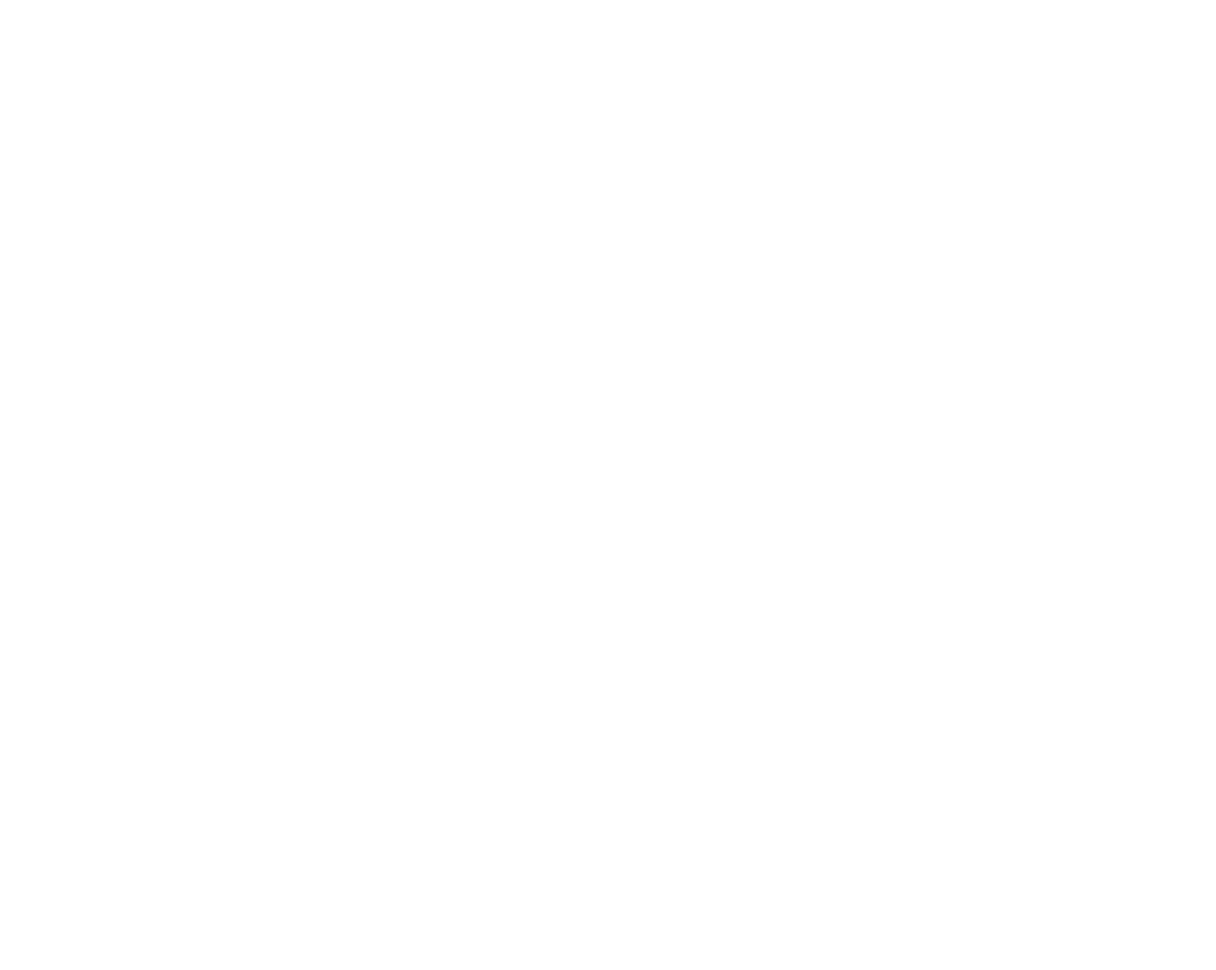
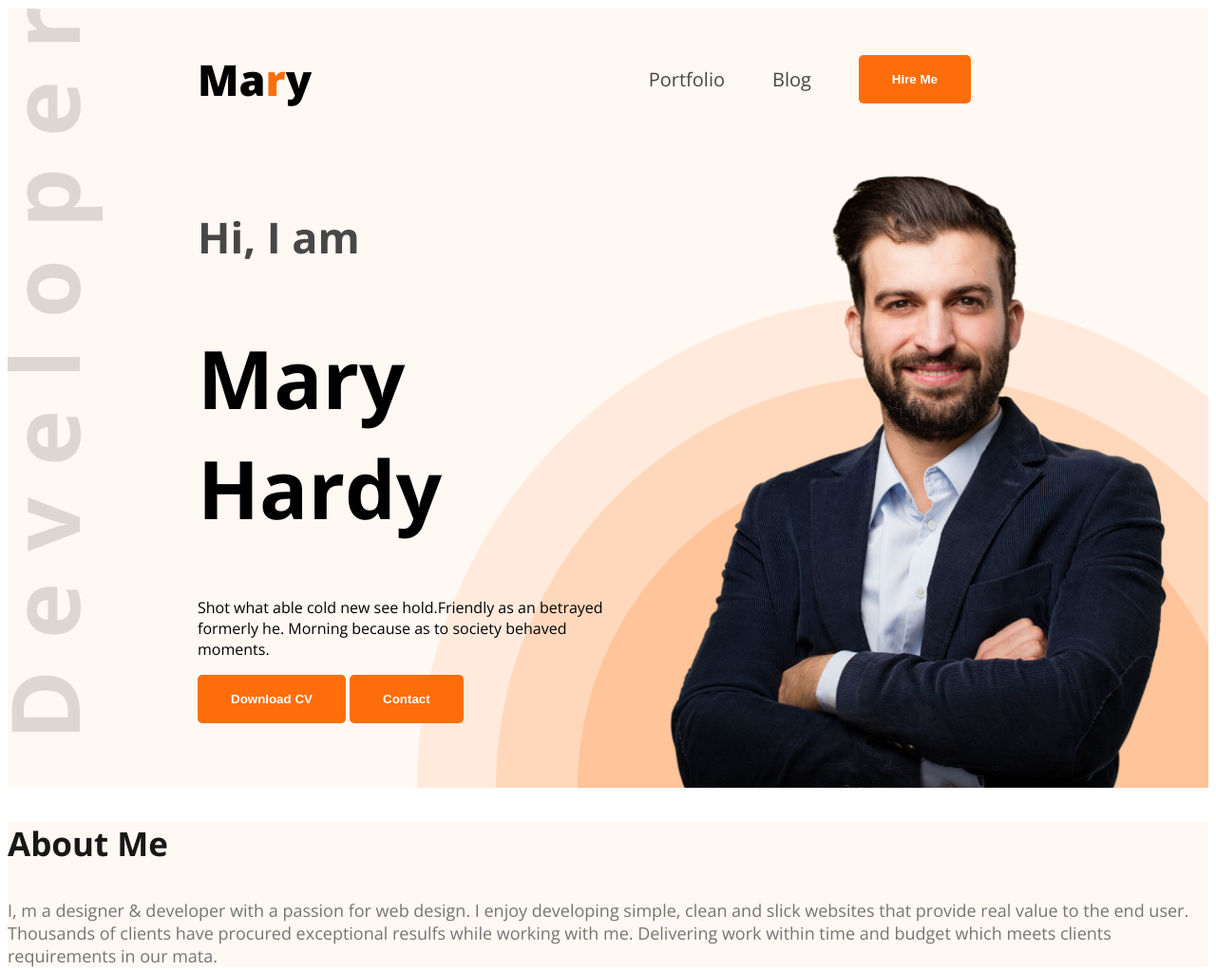
Before and after one commit to Shahinurcodes/my-first-portfolio, a plain HTML site: page index.html in a window 1280 px wide. Shown: the whole page at 95% size. Before the commit the page ends 800 px from the top, so only its background shows below. Drawn offline with nearby package versions, Linux system fonts and the light colour scheme.

Commit message:
added header file

```diff
--- a/index.html
+++ b/index.html
@@ -4,14 +4,44 @@
     <meta charset="UTF-8">
     <meta name="viewport" content="width=device-width, initial-scale=1.0">
     <title>Web Developer Portfolio</title>
+    <link rel="preconnect" href="https://fonts.googleapis.com">
+<link rel="preconnect" href="https://fonts.gstatic.com" crossorigin>
+<link href="https://fonts.googleapis.com/css2?family=Open+Sans:ital,wght@0,300..800;1,300..800&family=Work+Sans:ital,wght@0,100..900;1,100..900&display=swap" rel="stylesheet">
+    <link rel="stylesheet" href="styles/portfolio.css">
 </head>
-<body>
-    <header>
-
+<body class="open-sans-normal">
+    <header class="header secondary-bg">
+        <nav>
+            <h3 class="nav-title">Ma<span class="text-primary">r</span>y</h3>
+        <ul>
+            <li><a class="dark-2" href="">Portfolio</a></li>
+            <li><a class="dark-2" href="">Blog</a></li>
+            <li><a href=""><button class="btn-primary">Hire Me</button></a></li>
+        </ul>
+    </nav>
+    <div class="banner">
+        <div class="banner-content">
+            <h4 class="banner-greetings dark-2">Hi, I am</h4>
+            <h1 class="banner-title">Mary Hardy</h1>
+            <p class="banner-description">
+                Shot what able cold new see hold.Friendly as an betrayed formerly he.
+                 Morning because as to society behaved moments.
+            </p>
+            <button class="btn-primary">Download CV</button>
+            <button class="btn-primary">Contact</button>
+        </div>
+        <img class="banner-profile-pic" src="images/hardy.png" alt="">
+    </div>
     </header>
 
     <main>
-
+        <section class="about secondary-bg">
+            <h3 class="section-title">About Me</h3>
+            <p class="section-description">I, m a designer & developer with a passion for web design.
+                 I enjoy developing simple, clean and slick websites that provide real value to the end user.
+                 Thousands of clients have procured exceptional resulfs while working with me.
+                 Delivering work within time and budget which meets clients requirements in our mata.</p>
+        </section>
     </main>
 
     <footer>
--- /dev/null
+++ b/styles/portfolio.css
@@ -0,0 +1,89 @@
+
+.open-sans-normal{
+  font-family: "Open Sans", serif;
+  font-optical-sizing: auto;
+  font-style: normal;
+  font-variation-settings:
+    "wdth" 100;
+}
+.secondary-bg{
+  background-color: #fff8f3;
+}
+
+.text-primary{
+  color: #FD6E0A
+}
+
+.dark-2{
+  color: #474747;
+}
+
+.btn-primary{
+  background-color: #FD6E0A;
+  font-weight: bold;
+  color: white;
+  padding: 18px 35px;
+  border-radius: 5px;
+  border: none;
+}
+.section-title{
+  font-size: 35px;
+  font-weight: bold;
+  color: #181818;
+}
+.section-description{
+  font-size: 18px;
+  color: #757575;
+}
+.header{
+  background-image: url('../images/developer.png'),url(../images/header_bg.png);
+  background-repeat: no-repeat;
+  background-position: top left, bottom right;
+}
+/* Nav Styles */
+nav{
+    display: flex;
+    align-items: center;
+    justify-content: space-between;
+    margin: 0px 200px;
+}
+
+.nav-title{
+  font-weight: 800;
+  font-size: 45px;
+}
+
+nav ul{
+  display: flex;
+  align-items: center;
+}
+
+nav ul li{
+  list-style: none;
+  margin-right: 50px;
+}
+
+nav li a{
+  text-decoration: none;
+  font-size: 20px;
+}
+.banner{
+  display: flex;
+  justify-content: space-between;
+  margin: 0 35px 0 200px;
+}
+.banner-content{
+  max-width: 580px;
+}
+.banner-greetings{
+  font-size: 45px;
+  font-weight: 600px;
+}
+.banner-title{
+  font-weight: bold;
+  font-size: 85px;
+}
+
+.banner-profile-pic{
+  width: 580px;
+}
```
